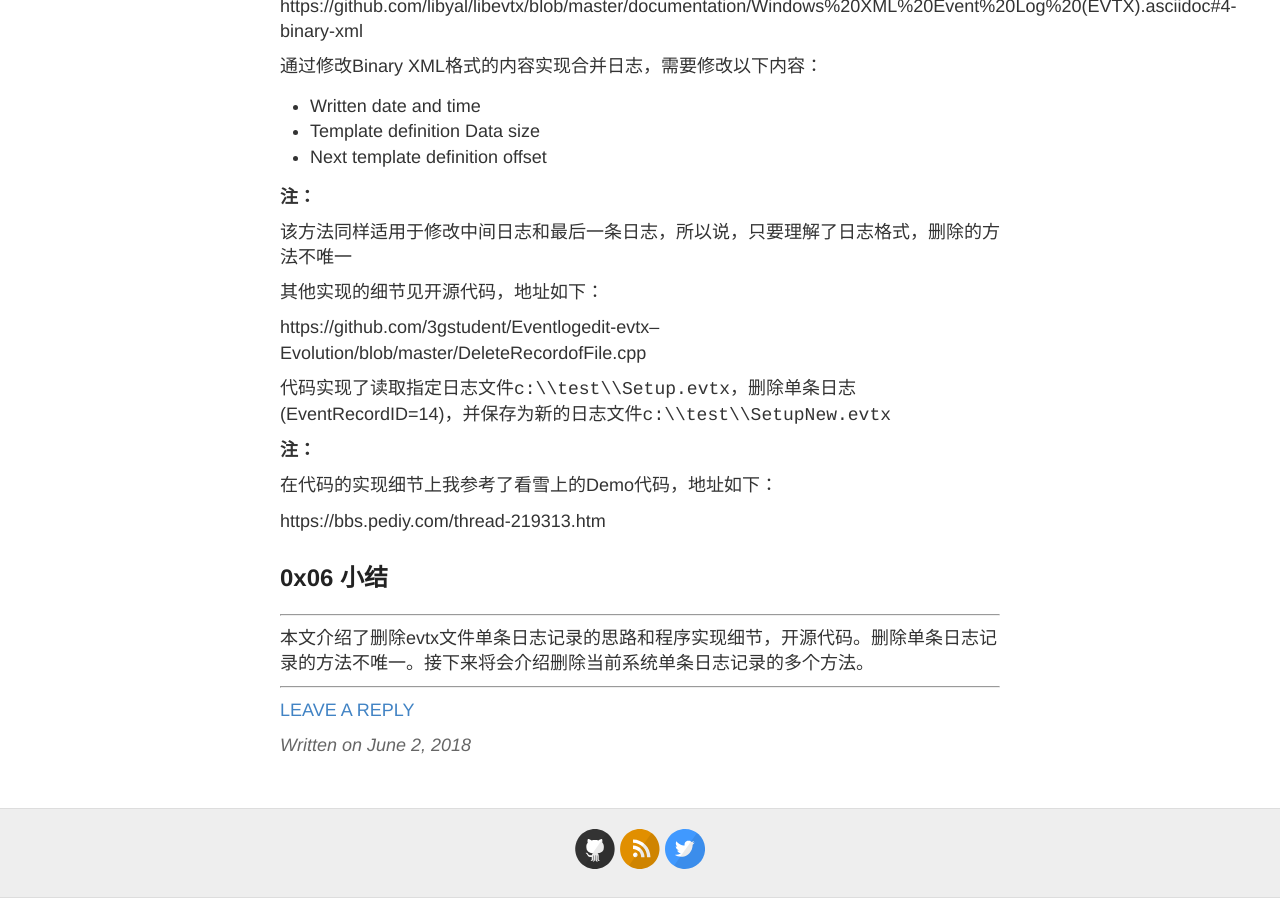
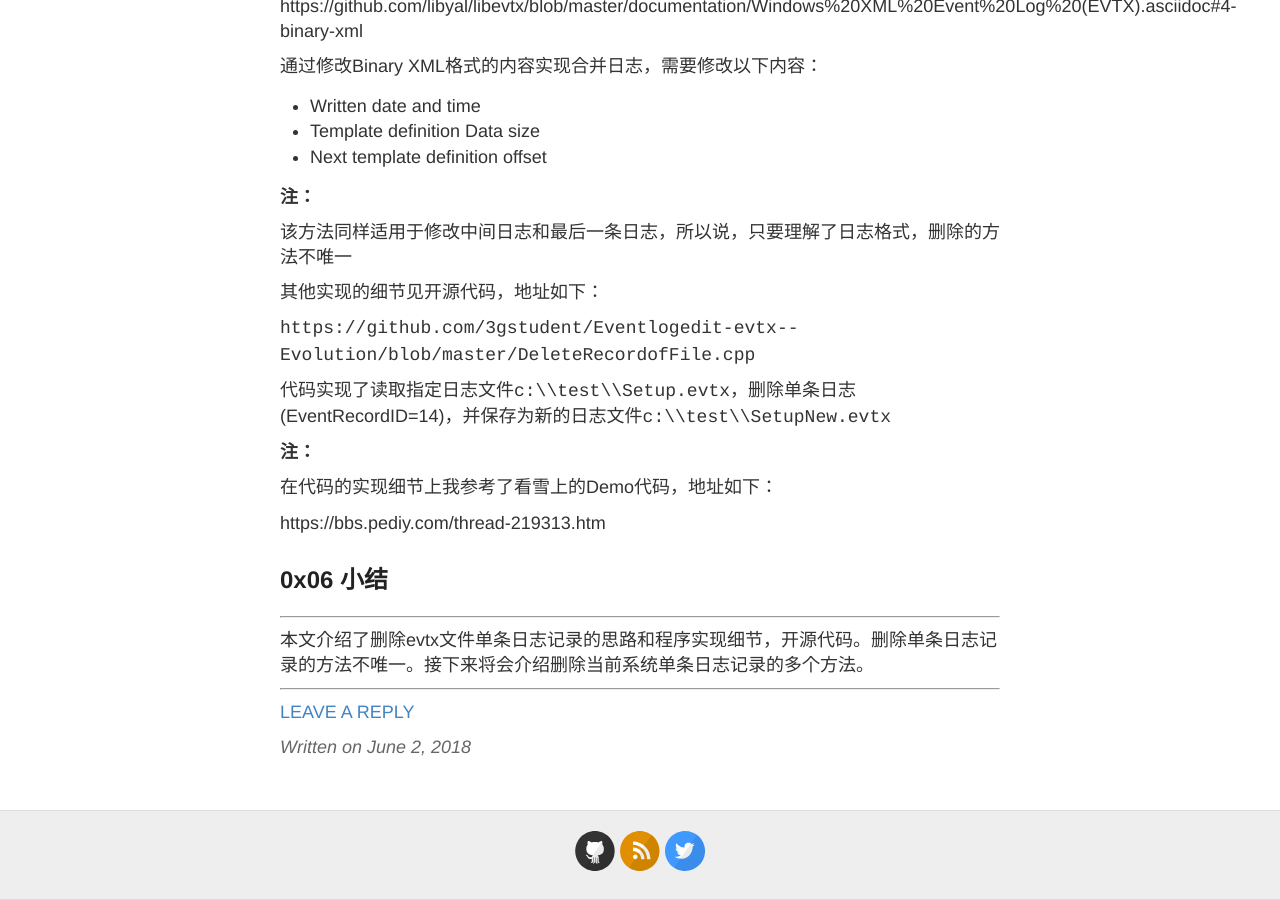
Before and after one commit to 3gstudent/backup-3gstudent.github.io, a Jekyll site: the page built from _posts/2018-6-2-Windows XML Event Log (EVTX)单条日志清除（二）——程序实现删除evtx文件的单条日志记录.md, in a window 1280 px wide and 900 px high, scrolled down 5910 px. Built offline with Jekyll 4.4.1, drawn with Linux system fonts in a browser that asks for light colours.

```diff
--- a/_posts/2018-6-2-Windows XML Event Log (EVTX)单条日志清除（二）——程序实现删除evtx文件的单条日志记录.md
+++ b/_posts/2018-6-2-Windows XML Event Log (EVTX)单条日志清除（二）——程序实现删除evtx文件的单条日志记录.md
@@ -233,7 +233,7 @@ https://github.com/libyal/libevtx/blob/master/documentation/Windows%20XML%20Even
 
 其他实现的细节见开源代码，地址如下：
 
-https://github.com/3gstudent/Eventlogedit-evtx--Evolution/blob/master/DeleteRecordofFile.cpp
+`https://github.com/3gstudent/Eventlogedit-evtx--Evolution/blob/master/DeleteRecordofFile.cpp`
 
 代码实现了读取指定日志文件`c:\\test\\Setup.evtx`，删除单条日志(EventRecordID=14)，并保存为新的日志文件`c:\\test\\SetupNew.evtx`
 
```
